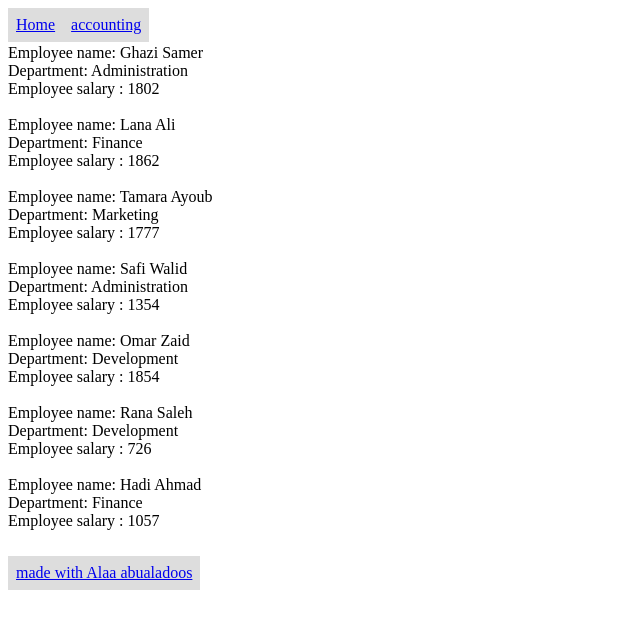
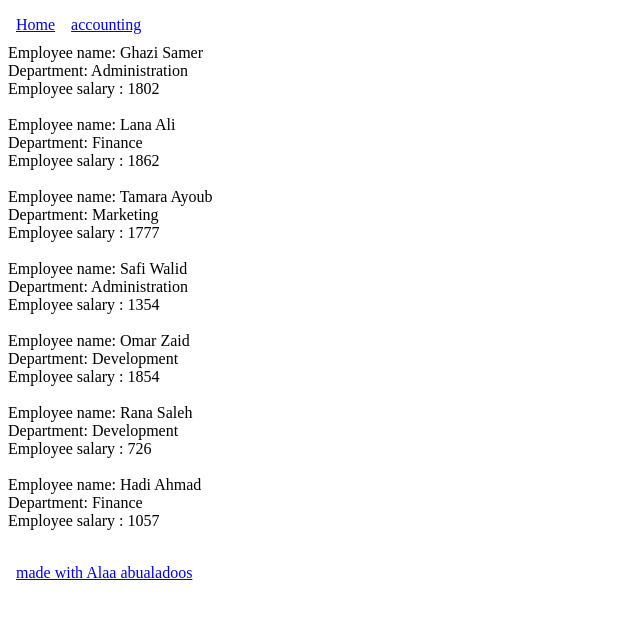
Before and after one commit to alaa-adoos/HR-management-system09, a plain HTML site: page index.html in a window 1280 px wide. Shown: the whole page, without its empty margins (0-640 px from the left). Drawn offline with Linux system fonts and the light colour scheme.

Commit message:
Update styles.css

```diff
--- a/styles.css
+++ b/styles.css
@@ -10,7 +10,7 @@ ul {
   a {
     display: block;
     padding: 8px;
-    background-color: #dddddd;
+
   }
   footer a{
     position:absolute;
```
